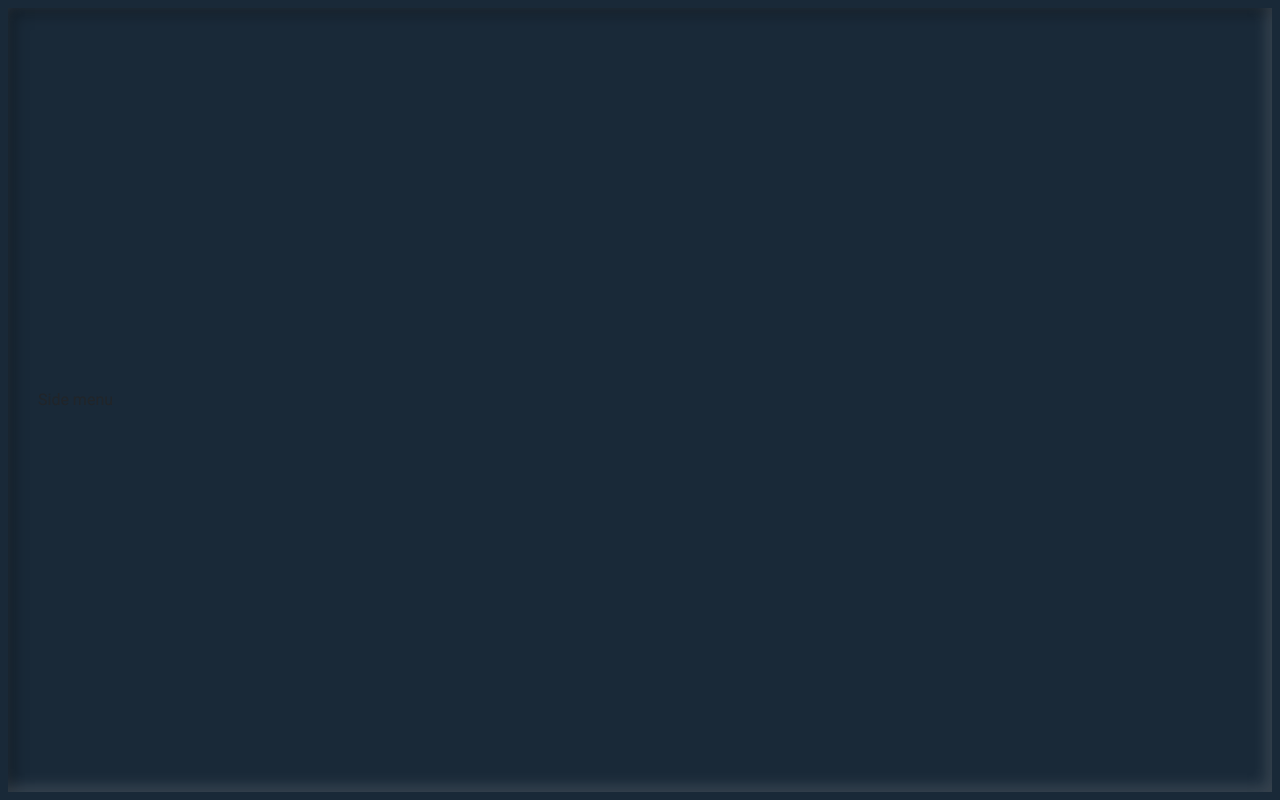
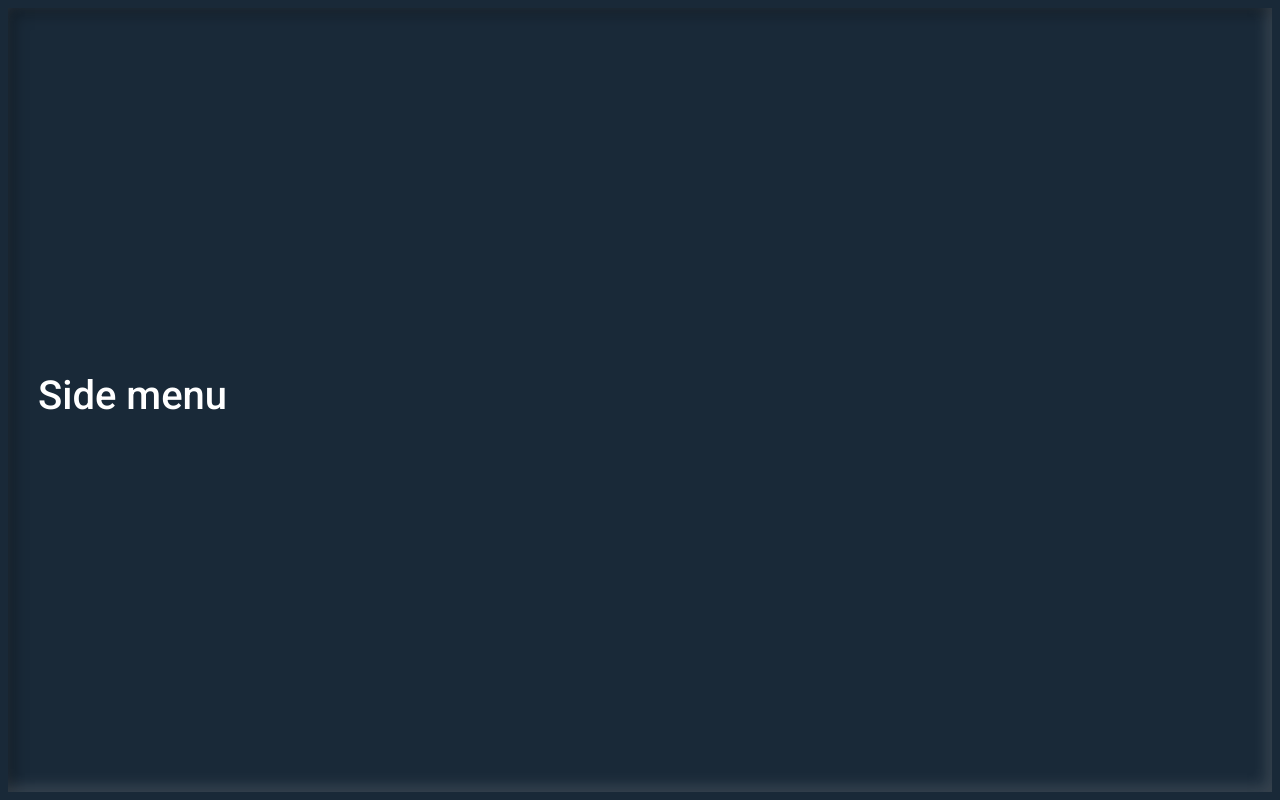
Before and after one commit to faizalmsdev/JoystickJungle, a React (Create React App) app: page / in a window 1280 px wide. Built offline with nearby package versions, Linux system fonts and the light colour scheme; a web font is replaced by a local one.

Commit message:
sidemenu initialized

```diff
--- a/src/components/SideMenu.jsx
+++ b/src/components/SideMenu.jsx
@@ -4,7 +4,7 @@
     function SideMenu() {
     return (
         <div>
-            Side menu
+            <h1>Side menu</h1>
         </div>
     )
     }
```
